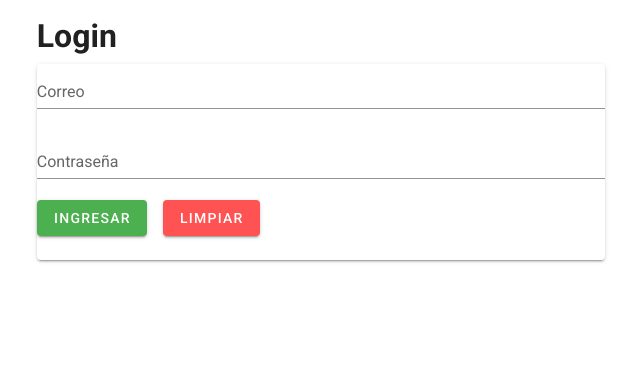
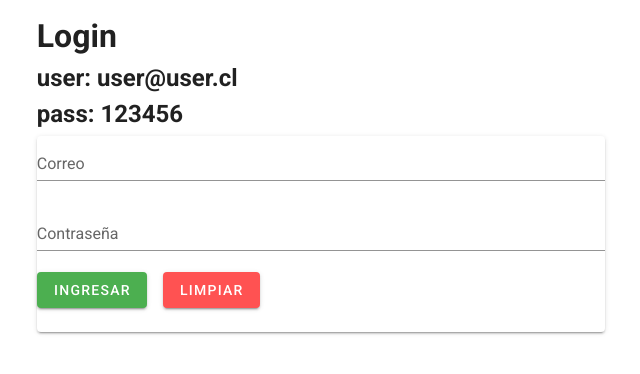
Before and after one commit to Dereemii/repaso_prueba_talento_digital_47, a Vue app: page /login in a window 1280 px wide. Shown: the top 374 px of the page, without its empty margins (319-959 px from the left). Built offline with nearby package versions, Linux system fonts and the light colour scheme; no server answers.

Commit message:
credenciales agregadas

```diff
--- a/src/views/Login.vue
+++ b/src/views/Login.vue
@@ -3,6 +3,8 @@
     <v-row justify="center">
       <v-col md="6">
         <h1>Login</h1>
+        <h2>user: user@user.cl</h2>
+        <h2>pass: 123456</h2>
         <v-card>
           <v-form ref="form" v-model="valid" lazy-validation>
 
```
